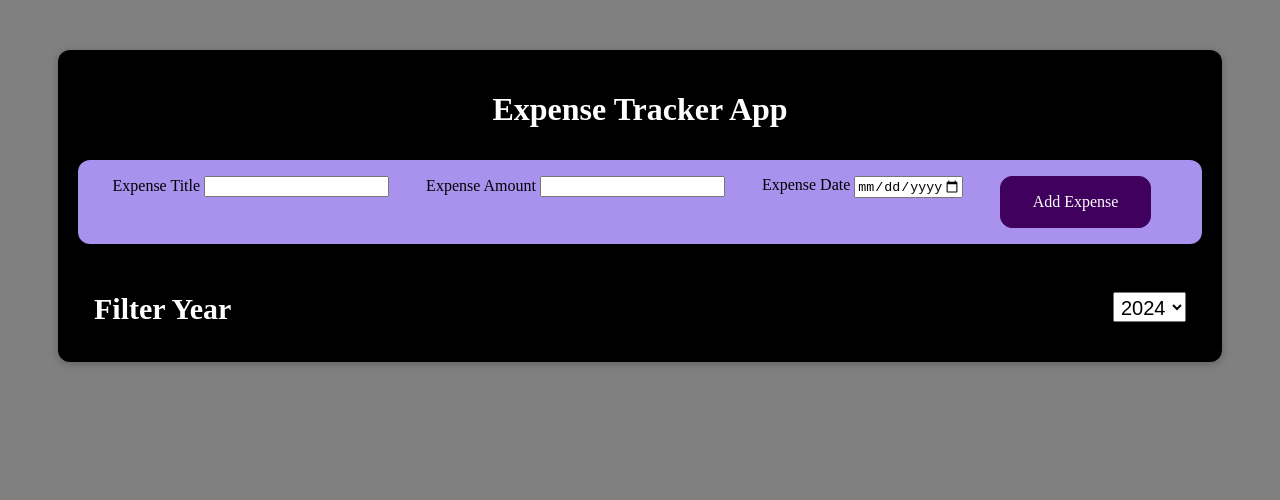
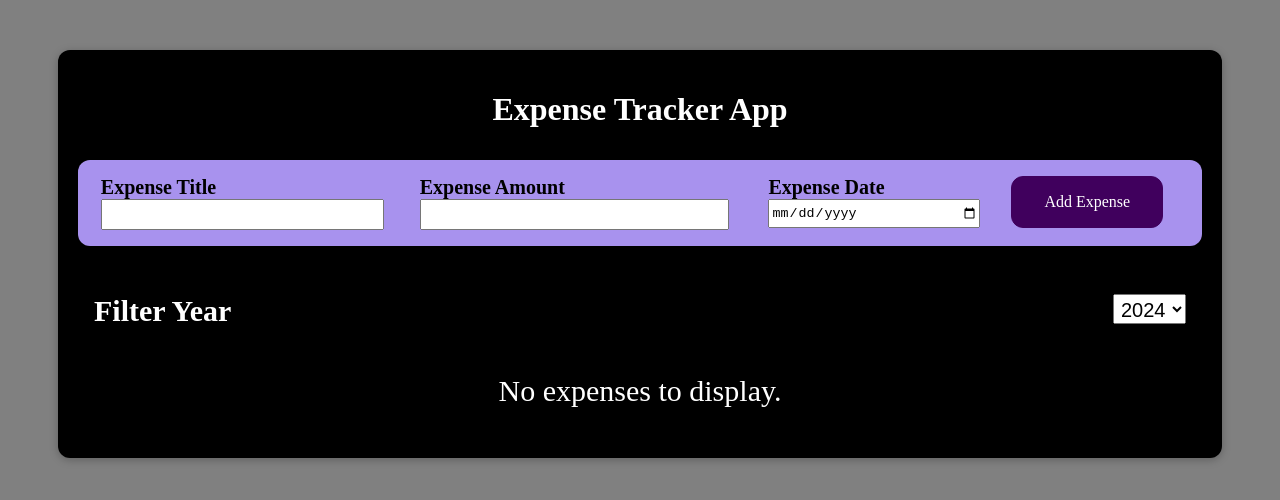
Before and after one commit to CoolShivas/React_Expense_Tracker, a React (Vite) app in the folder expense_tracker_app/: page / in a window 1280 px wide. Shown: the top 500 px of the page. Built offline with nearby package versions, Linux system fonts and the light colour scheme.

Commit message:
Conditional_Rendering

```diff
--- a/expense_tracker_app/src/NewExpenses/ExpenseForm.module.css
+++ b/expense_tracker_app/src/NewExpenses/ExpenseForm.module.css
@@ -31,3 +31,15 @@
 .new_expense button.alternative:active {
     background-color: #ddb3f8;
 }
+
+
+input {
+    width: 90%;
+    min-width: 20%;
+    height: 25px;
+}
+
+label {
+    font-size: 20px;
+    font-weight: bold;
+}
--- a/expense_tracker_app/src/components/IndividualExpense.jsx
+++ b/expense_tracker_app/src/components/IndividualExpense.jsx
@@ -1,3 +1,4 @@
+import styles from "./IndividualExpense.module.css";
 import { useState } from "react";
 import ExpenseItems from "./ExpenseItems";
 import ExpenseFilter from "./ExpenseFilter";
@@ -15,6 +16,11 @@ const IndividualExpense = ({ expensesABC, handleOnClickDeleteABC }) => {
 
   return <>
     <ExpenseFilter choosenYear={filteredYear} handlerForFilteringYearABC={handlerForFilteringYear}></ExpenseFilter>
+
+    {filteringYearForData.length === 0 && <p className={styles.paragraph}> No expenses to display. </p>}
+
+    {filteringYearForData.length === 1 && <p className={styles.paragraph}> Only single expense available here. </p>}
+
     {filteringYearForData.map((arr) => {
       return <ExpenseItems
         key={arr.title}
--- /dev/null
+++ b/expense_tracker_app/src/components/IndividualExpense.module.css
@@ -0,0 +1,5 @@
+.paragraph {
+    color: white;
+    font-size: 30px;
+    text-align: center;
+}
```
